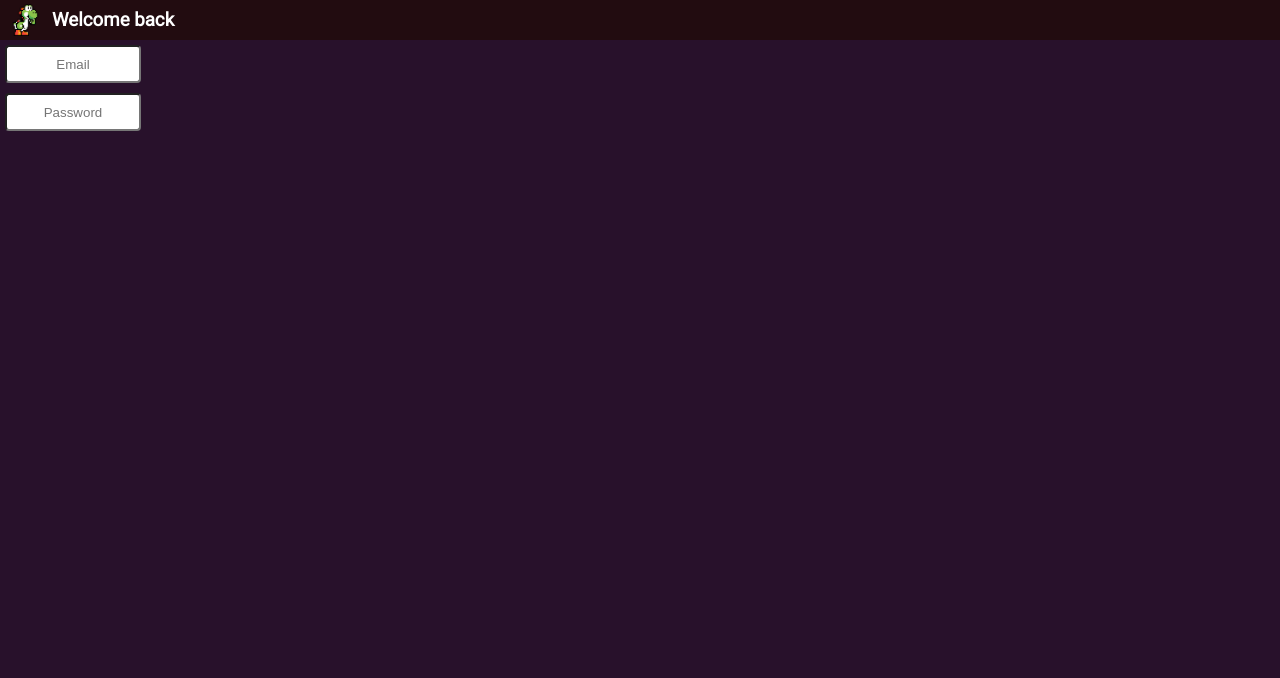
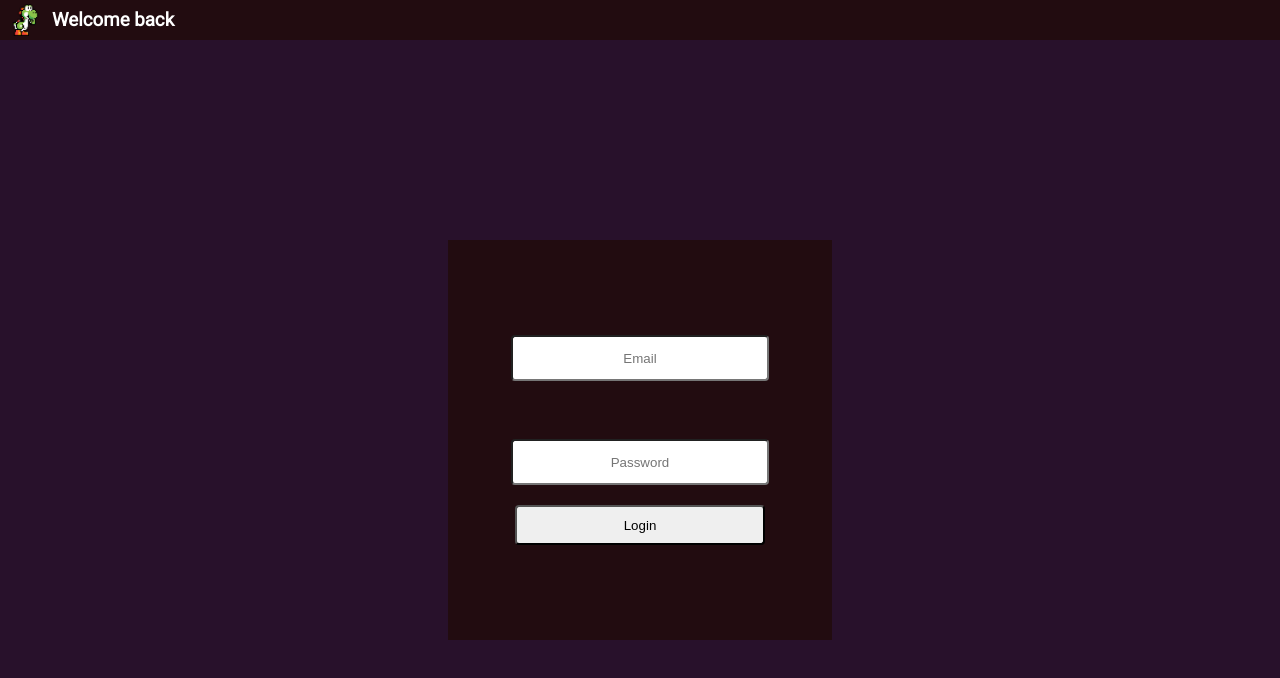
Before and after one commit to TomPatterson9/note-web-app, a React (Create React App) app: page / in a window 1280 px wide. Shown: the top 678 px of the page. Built offline with nearby package versions, Linux system fonts and the light colour scheme.

Commit message:
styled login form and added login button

```diff
--- a/src/components/Login.js
+++ b/src/components/Login.js
@@ -1,30 +1,45 @@
 import styled from "styled-components";
 
-function Login(){
+function Login() {
+  const LoginCard = styled.div`
+    width: 30vw;
+    height: 50vh;
+    position: absolute;
+    left: 35vw;
+    top: 30vh;
+    display: flex;
+    background-color: #220c10;
+    flex-wrap: wrap;
+    flex-direction: column;
+    justify-content: center;
+    align-items: center;
+    min-width:270px;
+    min-height:60px;
+  `;
+  const InputField = styled.input`
+    width: 250px;
+    height: 40px;
+    border-radius: 4px;
+    text-align: center;
+    margin: 10px;
+  `;
 
-    const LoginCard = styled.div `
-
-        width:50vw;
-        height:40vh;
-        position:absolute;
-
-    `
-    const InputField = styled.input `
-
-        width:10vw;
-        height: 4vh;
-        border-radius:4px;
-        margin:5px;
-        text-align:center;
-
-    `
+  const LoginButton = styled.button`
+    width: 250px;
+    height: 40px;
+    border-radius: 4px;
+    text-align: center;
+    margin: 10px;
+  `;
 
   return (
     <div>
       <LoginCard>
         <InputField type="text" placeholder="Email" />
         <br />
+        <br />
         <InputField type="password" placeholder="Password" />
+        <LoginButton>Login</LoginButton>
       </LoginCard>
     </div>
   );
```
Lines whose indentation alone changed are shown as unchanged.
